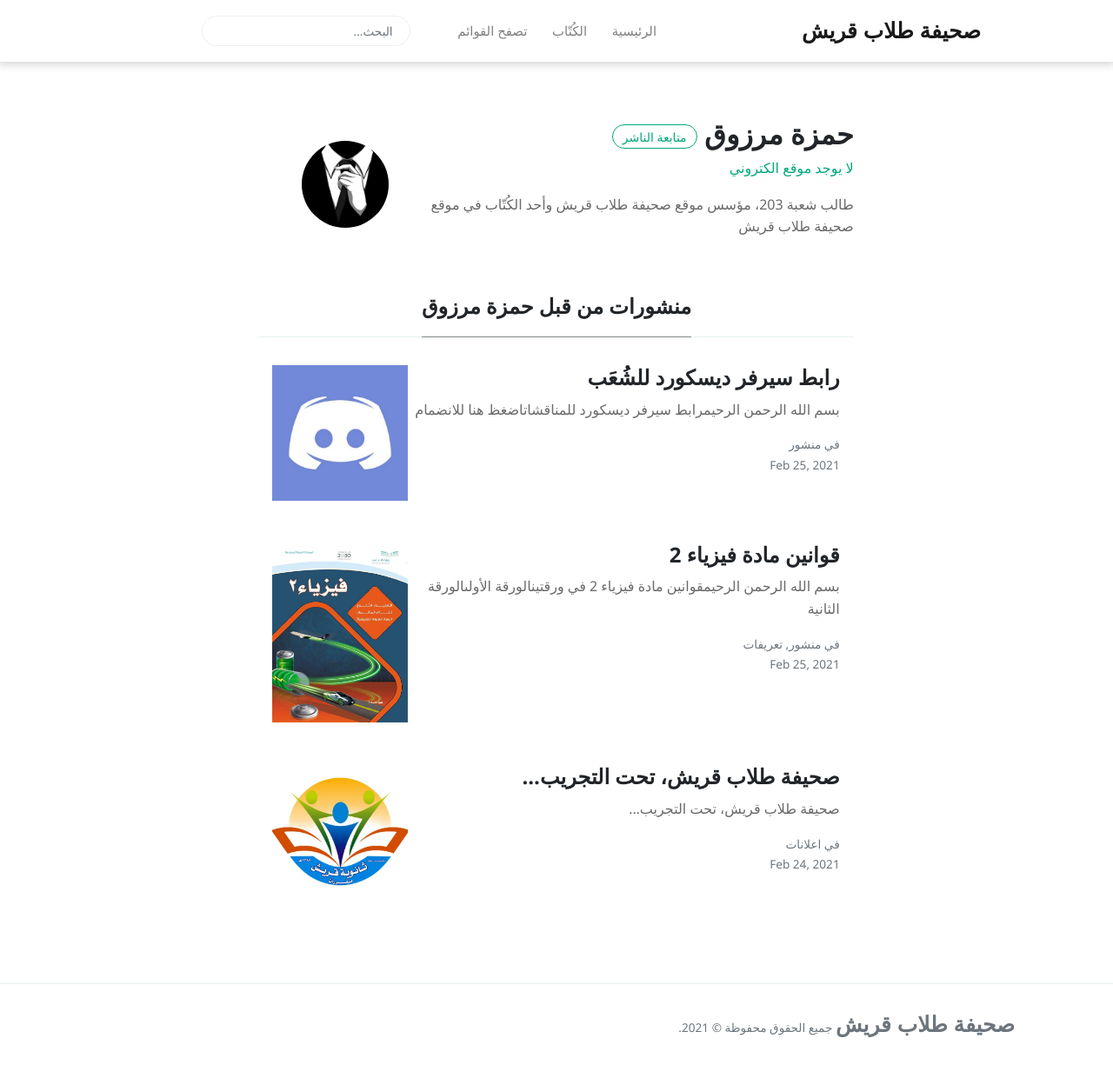
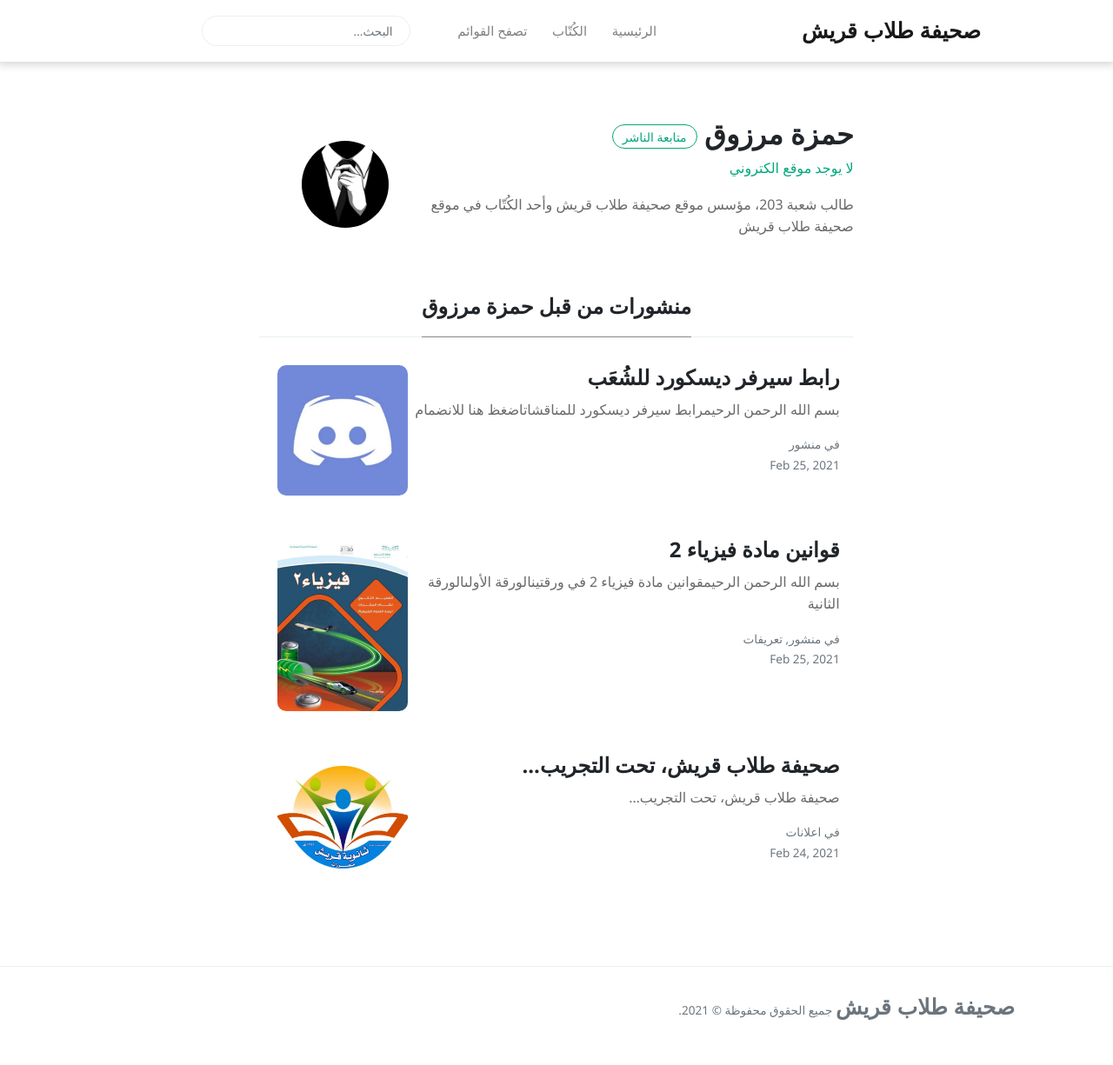
Before and after one commit to BalmierLight/quraish, a Jekyll site: the page built from _pages/author-حمزة-مرزوق.html, in a window 1280 px wide and 1225 px high. Shown: the whole window at 87% size. Built offline with Jekyll 4.4.1, drawn with Linux system fonts in a browser that asks for light colours; nearby versions of some CDN libraries.

Commit message:
Update main-loop-card.html

```diff
--- a/_includes/main-loop-card.html
+++ b/_includes/main-loop-card.html
@@ -20,7 +20,7 @@
 {% if post.image %}
 	<div class="col-md-3 pr-0 text-right">
 	<a href="{{site.baseurl}}{{post.url}}">
-	<img class="w-100" src="{% if post.image contains "://" %}{{ post.image }}{% else %}{{ site.baseurl }}/{{ post.image }}{% endif %}" alt="{{ post.title }}">
+	<img class="w-100 dacatg" src="{% if post.image contains "://" %}{{ post.image }}{% else %}{{ site.baseurl }}/{{ post.image }}{% endif %}" alt="{{ post.title }}">
 	</a>
 	</div>
 {% endif %}
```
